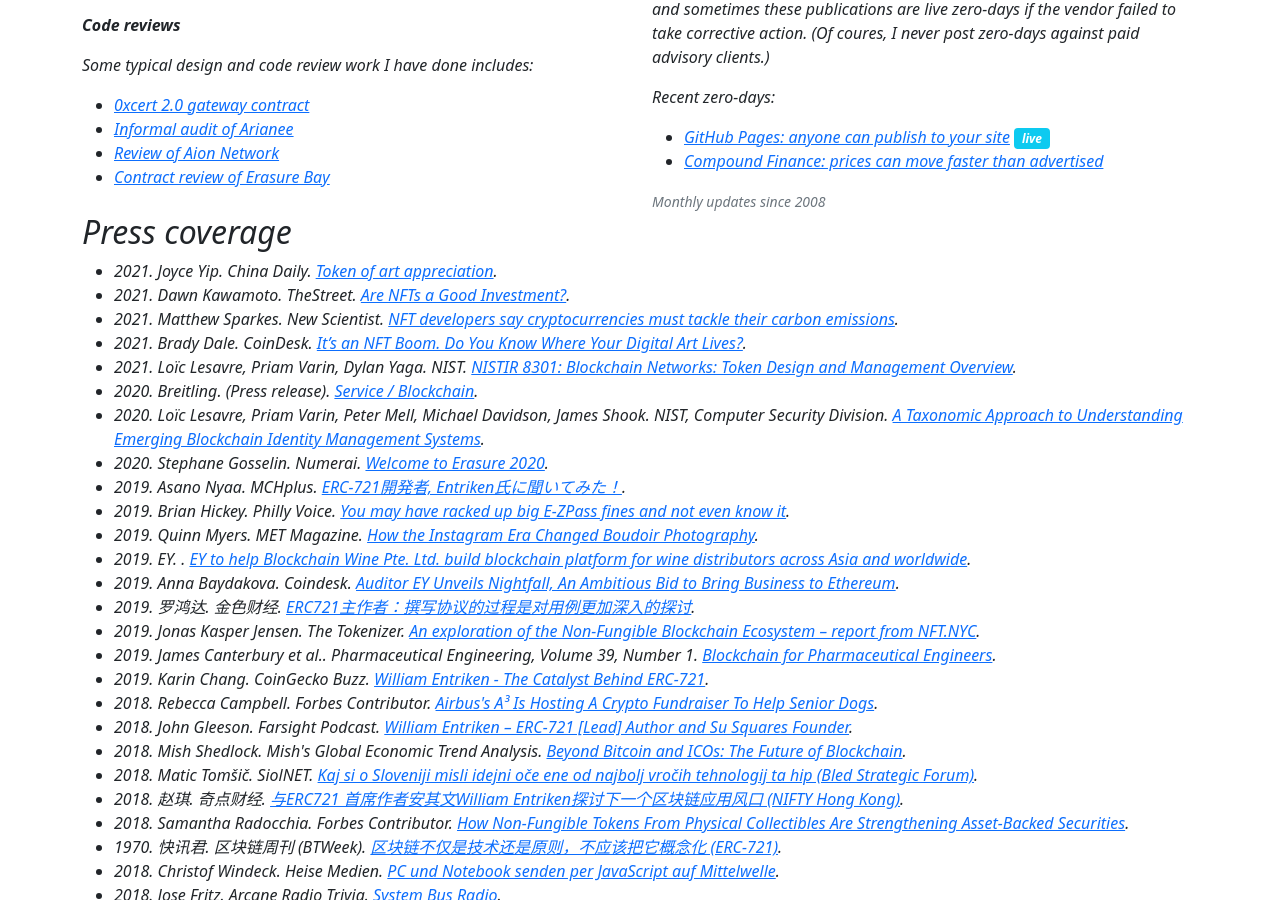
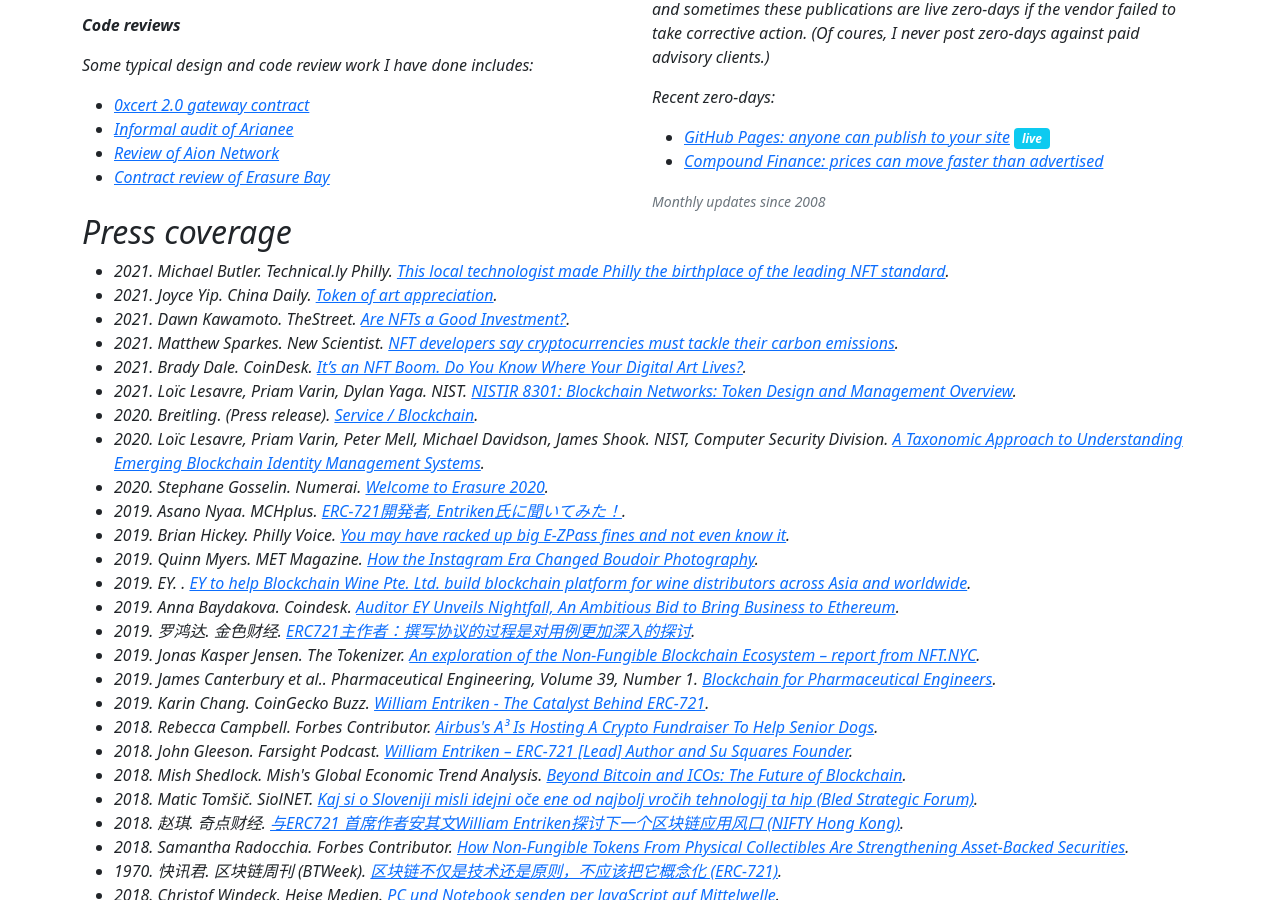
Before and after one commit to fulldecent/phor.net, a Jekyll site: the page built from index.html, in a window 1280 px wide and 900 px high, scrolled down 1691 px. Built offline with Jekyll 4.4.1, drawn with Linux system fonts in a browser that asks for light colours; nearby versions of some CDN libraries.

Commit message:
add Technical.ly Philly article

```diff
--- a/_data/press-coverage.json
+++ b/_data/press-coverage.json
@@ -1,4 +1,11 @@
 [
+  {
+    "date": "2021-06-03",
+    "authors": ["Michael Butler"],
+    "publication": "Technical.ly Philly",
+    "url": "https://technical.ly/philly/2021/06/03/nft-william-entriken-standard/",
+    "title": "This local technologist made Philly the birthplace of the leading NFT standard"
+  },
   {
     "date": "2021-05-07",
     "authors": ["Joyce Yip"],
```
